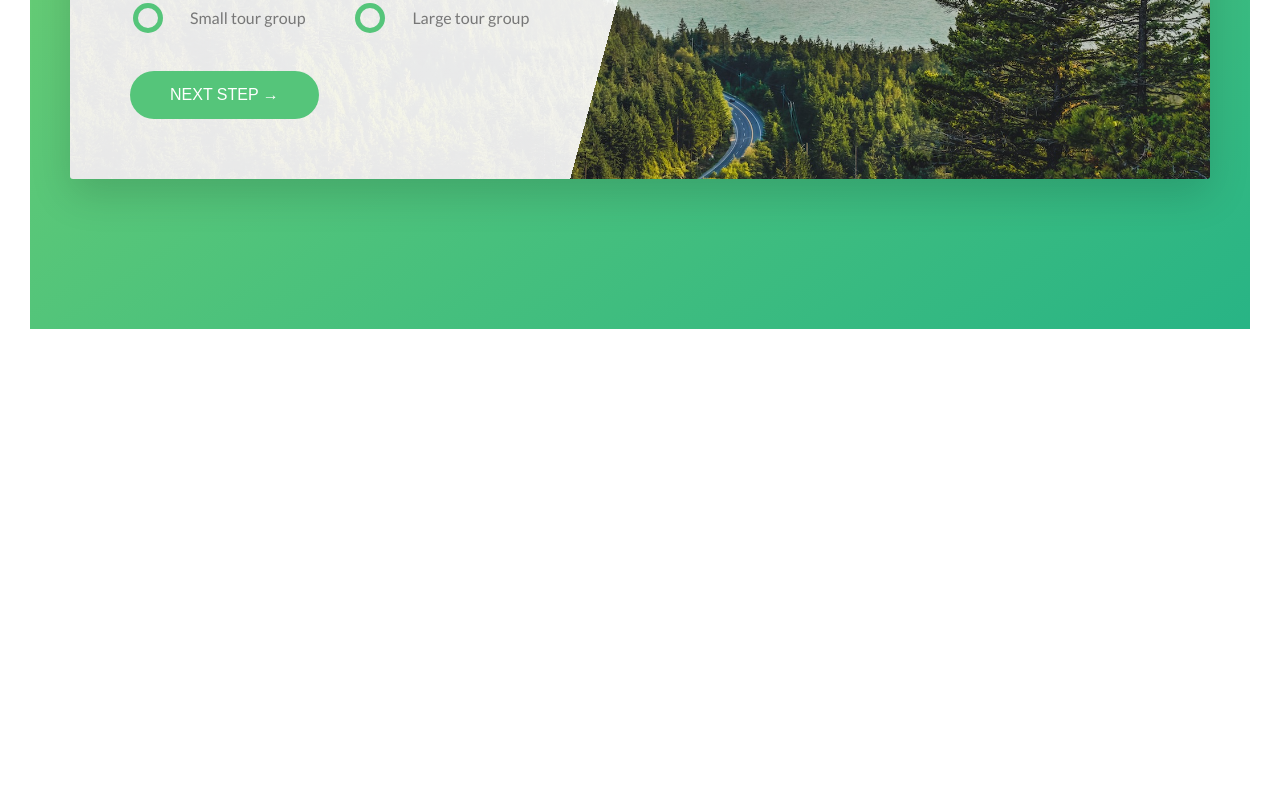
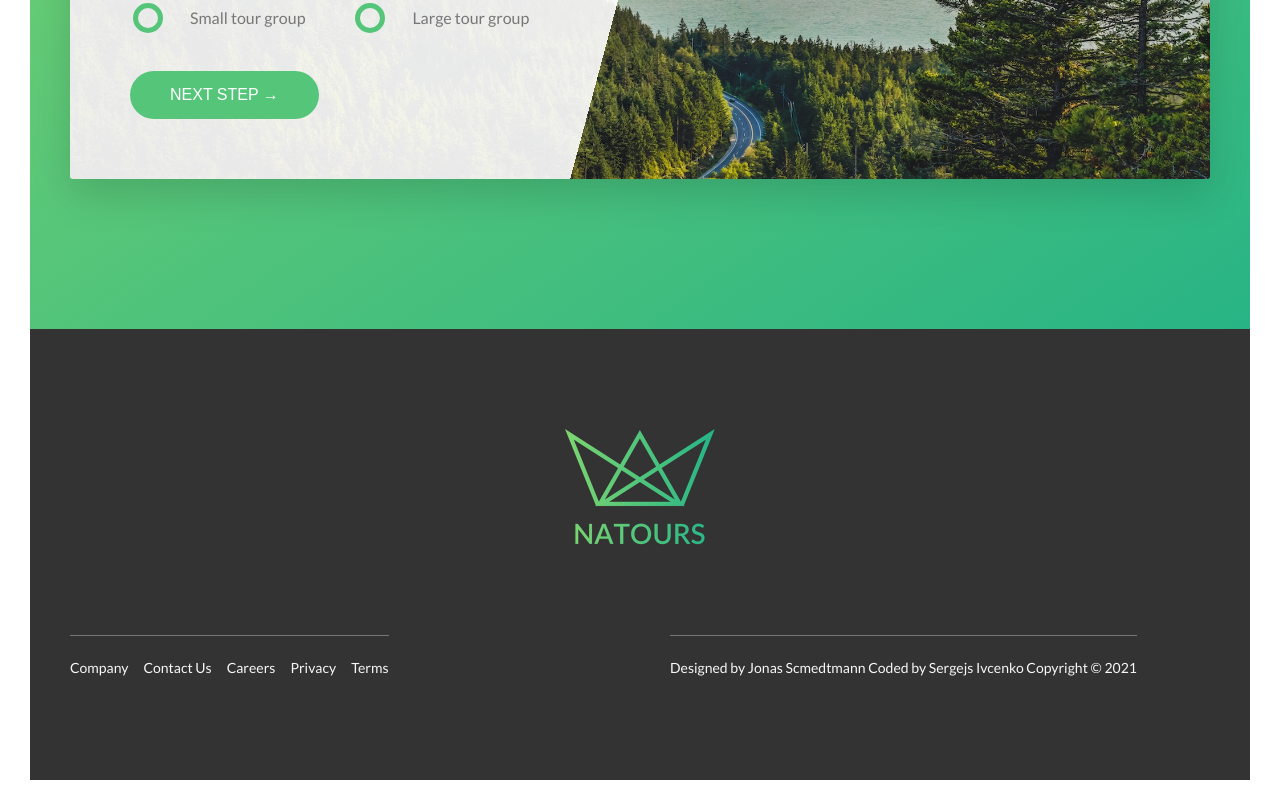
Before and after one commit to Sergio0831/natours, a website: page index.html in a window 1280 px wide. Shown: the part 4995-5805 px from the top of the page. Before the commit the page ends 5354 px from the top, so only its background shows below. Drawn offline with Linux system fonts and the light colour scheme.

Commit message:
Created footer

```diff
--- a/index.html
+++ b/index.html
@@ -375,6 +375,56 @@
 			<!-- Section Booking End -->
 		</main>
 
+		<footer class="footer">
+			<div class="footer__logo-box mb-large">
+				<img src="img/logo-green-2x.png" alt="Full Logo" class="footer__logo" />
+			</div>
+			<div class="row">
+				<div class="col-1-of-2">
+					<div class="footer__navigation">
+						<ul class="footer__list">
+							<li class="footer__item">
+								<a href="#" class="footer__link">Company</a>
+							</li>
+							<li class="footer__item">
+								<a href="#" class="footer__link">Contact Us</a>
+							</li>
+							<li class="footer__item">
+								<a href="#" class="footer__link">Careers</a>
+							</li>
+							<li class="footer__item">
+								<a href="#" class="footer__link">Privacy</a>
+							</li>
+							<li class="footer__item">
+								<a href="#" class="footer__link">Terms</a>
+							</li>
+						</ul>
+					</div>
+				</div>
+				<div class="col-1-of-2">
+					<p class="footer__copy">
+						Designed by
+						<a
+							href="http://codingheroes.io"
+							class="footer__link"
+							target="_blank"
+							rel="noopener noreferrer"
+							>Jonas Scmedtmann</a
+						>
+						Coded by
+						<a
+							href="http://ivcenko.name"
+							class="footer__link"
+							target="_blank"
+							rel="noopener noreferrer"
+							>Sergejs Ivcenko</a
+						>
+						Copyright &copy; 2021
+					</p>
+				</div>
+			</div>
+		</footer>
+
 		<!--Grid layout
         <section class="grid-test">
             <div class="row">
--- a/sass/abstracts/_variables.scss
+++ b/sass/abstracts/_variables.scss
@@ -10,6 +10,7 @@ $color-grey-light-1: #f7f7f7;
 $color-grey-light-2: #eee;
 $color-grey-dark: #777;
 $color-grey-dark-2: #999;
+$color-grey-dark-3: #333;
 $color-white: #fff;
 $color-black: #000;
 
--- a/sass/base/_base.scss
+++ b/sass/base/_base.scss
@@ -16,3 +16,12 @@ body {
 	padding: 3rem;
 	box-sizing: border-box;
 }
+
+li {
+	list-style: none;
+}
+
+a {
+	display: inline-block;
+	text-decoration: none;
+}
--- /dev/null
+++ b/sass/layout/_footer.scss
@@ -0,0 +1,58 @@
+@use "../abstracts/variables" as *;
+@use "../abstracts/mixins" as *;
+
+.footer {
+	padding: 10rem 0;
+	font-size: 1.4rem;
+	background-color: $color-grey-dark-3;
+
+	&__logo-box {
+		text-align: center;
+	}
+
+	&__logo {
+		width: 15rem;
+		height: auto;
+	}
+
+	&__navigation {
+		display: inline-block;
+		border-top: 1px solid $color-grey-dark;
+		padding-top: 2rem;
+	}
+
+	&__list {
+		display: flex;
+	}
+
+	&__item {
+		&:not(:last-child) {
+			margin-right: 1.5rem;
+		}
+	}
+
+	&__link {
+		&:link,
+		&:visited {
+			color: $color-grey-light-1;
+			background-color: $color-grey-dark-3;
+			transition: $transition;
+		}
+
+		&:active,
+		&:hover {
+			@include box-shadow(0, 1rem, 2rem, rgba($color-black, 0.4));
+
+			color: $color-primary;
+			transform: rotate(5deg) scale(1.3);
+		}
+	}
+
+	&__copy {
+		display: inline-block;
+		border-top: 1px solid $color-grey-dark;
+		padding-top: 2rem;
+		text-align: center;
+		color: $color-grey-light-1;
+	}
+}
--- a/sass/main.scss
+++ b/sass/main.scss
@@ -17,5 +17,6 @@
 
 @use "layout/header";
 @use "layout/grid";
+@use "layout/footer";
 
 @use "pages/home";
```
Also changed, not shown: css/style.comp.css. Lines whose indentation alone changed are shown as unchanged.
